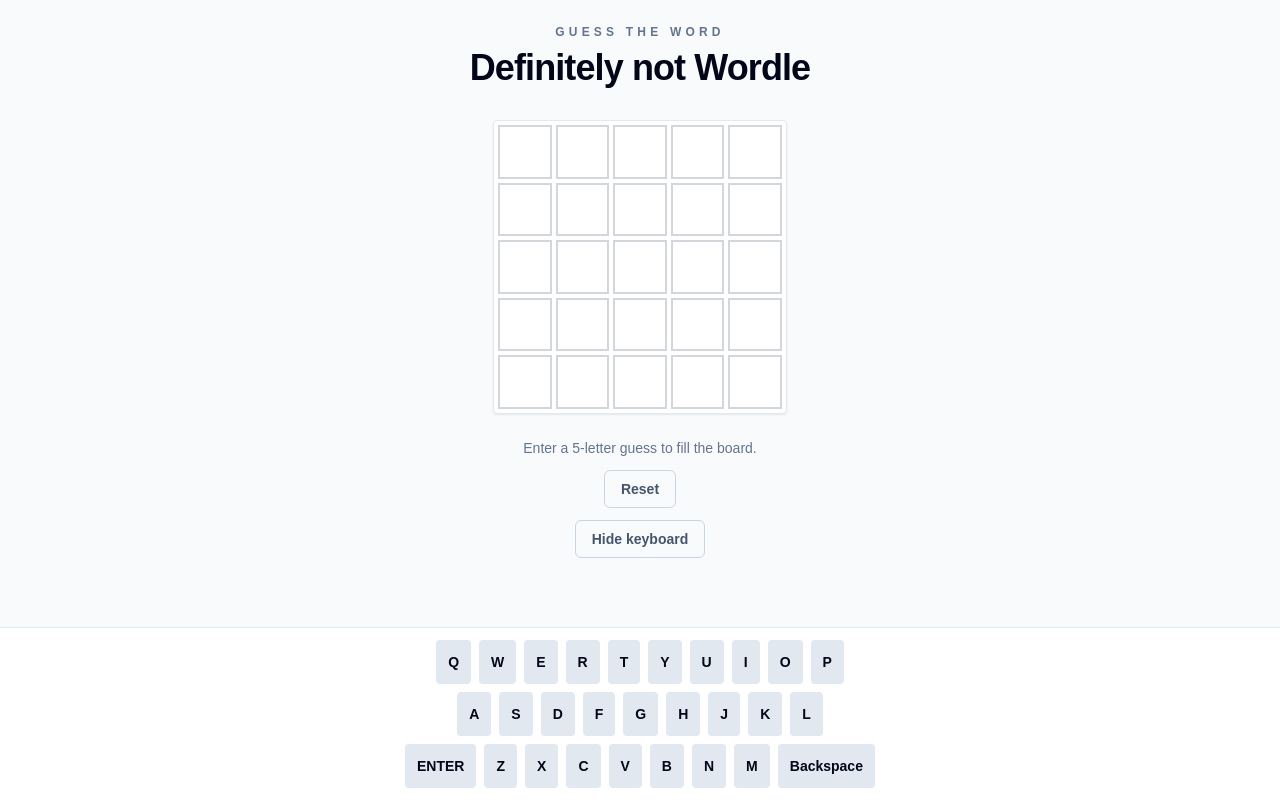
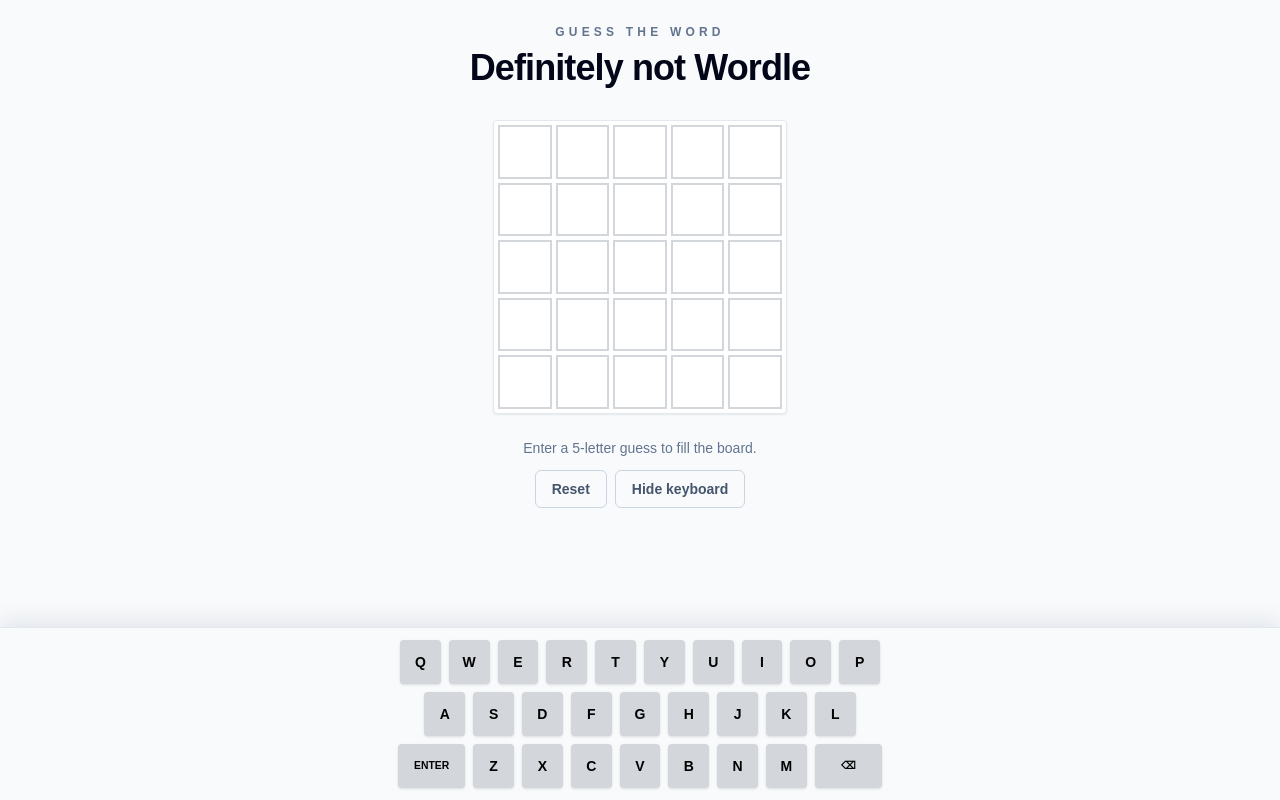
Before and after one commit to davidk003/golinks-wordle, a Next.js app: page / in a window 1280 px wide. Built offline with nearby package versions, Linux system fonts and the light colour scheme.

Commit message:
style wordle keyboard

```diff
--- a/app/WordleGame.tsx
+++ b/app/WordleGame.tsx
@@ -44,6 +44,18 @@
   correct: "border-[#6aaa64] bg-[#6aaa64] text-white",
   present: "border-[#c9b458] bg-[#c9b458] text-white",
   absent: "border-[#787c7e] bg-[#787c7e] text-white",
+};
+
+const keyboardResultClassNames: Record<GuessResult, string> = {
+  correct: "bg-[#6aaa64] text-white",
+  present: "bg-[#c9b458] text-white",
+  absent: "bg-[#787c7e] text-white",
+};
+
+const resultRank: Record<GuessResult, number> = {
+  absent: 1,
+  present: 2,
+  correct: 3,
 };
 
 function sanitizeGuess(value: string) {
@@ -114,6 +126,18 @@
   }`;
 }
 
+function getKeyboardKeyClassName(key: string, result?: GuessResult) {
+  const widthClass =
+    key === "ENTER" || key === "BACKSPACE"
+      ? "min-w-[3.5rem] px-2 text-[0.65rem] sm:min-w-[4.2rem]"
+      : "min-w-[2.2rem] px-2 sm:min-w-[2.55rem]";
+  const colorClass = result
+    ? keyboardResultClassNames[result]
+    : "bg-[#d3d6da] text-black";
+
+  return `${widthClass} ${colorClass} flex h-10 items-center justify-center rounded-[4px] text-sm font-black uppercase shadow-sm transition active:translate-y-px disabled:cursor-not-allowed disabled:opacity-60 sm:h-11`;
+}
+
 export function WordleGame() {
   const [game, setGame] = useState<GameState>(initialGameState);
   const [isKeyboardVisible, setIsKeyboardVisible] = useState(true);
@@ -163,6 +187,22 @@
 
     return "";
   });
+
+  const keyboardStatuses = game.guesses.reduce<Record<string, GuessResult>>(
+    (statuses, submittedGuess) => {
+      submittedGuess.guess.split("").forEach((letter, index) => {
+        const result = submittedGuess.result[index];
+        const existingResult = statuses[letter];
+
+        if (!existingResult || resultRank[result] > resultRank[existingResult]) {
+          statuses[letter] = result;
+        }
+      });
+
+      return statuses;
+    },
+    {},
+  );
 
   async function submitCurrentGuess() {
     if (game.status !== "playing" || game.isSubmitting) {
@@ -266,7 +306,7 @@
   return (
     <section
       className={`mt-8 flex w-full max-w-md flex-col items-center gap-6 ${
-        isKeyboardVisible ? "pb-40" : ""
+        isKeyboardVisible ? "pb-48 sm:pb-52" : ""
       }`}
     >
       <div
@@ -294,36 +334,42 @@
         <p id="game-message" className="text-sm text-slate-500" aria-live="polite">
           {game.message}
         </p>
+        <div className="flex flex-wrap justify-center gap-2">
           <button
             type="button"
             onClick={handleReset}
-          className="rounded-md border border-slate-300 px-4 py-2 text-sm font-bold text-slate-600"
+            className="rounded-md border border-slate-300 px-4 py-2 text-sm font-bold text-slate-600 transition hover:border-slate-400 hover:text-slate-900"
           >
             Reset
           </button>
           <button
             type="button"
             onClick={() => setIsKeyboardVisible((current) => !current)}
-          className="rounded-md border border-slate-300 px-4 py-2 text-sm font-bold text-slate-600"
+            className="rounded-md border border-slate-300 px-4 py-2 text-sm font-bold text-slate-600 transition hover:border-slate-400 hover:text-slate-900"
           >
             {isKeyboardVisible ? "Hide keyboard" : "Show keyboard"}
           </button>
         </div>
+      </div>
 
       {isKeyboardVisible ? (
-        <div className="fixed inset-x-0 bottom-0 z-10 border-t border-slate-200 bg-white p-3">
-          <div className="mx-auto flex max-w-xl flex-col gap-2">
+        <div className="fixed inset-x-0 bottom-0 z-10 border-t border-slate-200 bg-slate-50/95 px-2 pb-[calc(env(safe-area-inset-bottom)+0.75rem)] pt-3 shadow-[0_-8px_20px_rgba(15,23,42,0.08)] backdrop-blur">
+          <div className="mx-auto flex max-w-[31rem] flex-col gap-2">
             {keyboardRows.map((row) => (
-              <div key={row.join("")} className="flex justify-center gap-2">
+              <div key={row.join("")} className="flex justify-center gap-1.5 sm:gap-2">
                 {row.map((key) => (
                   <button
                     key={key}
                     type="button"
                     onClick={() => handleKeyboardPress(key)}
                     disabled={game.status !== "playing" || game.isSubmitting}
-                    className="rounded bg-slate-200 px-3 py-3 text-sm font-bold text-slate-950 disabled:opacity-50"
+                    aria-label={key === "BACKSPACE" ? "Backspace" : key}
+                    className={getKeyboardKeyClassName(
+                      key,
+                      key.length === 1 ? keyboardStatuses[key] : undefined,
+                    )}
                   >
-                    {key === "BACKSPACE" ? "Backspace" : key}
+                    {key === "BACKSPACE" ? "⌫" : key}
                   </button>
                 ))}
               </div>
```
Lines whose indentation alone changed are shown as unchanged.
